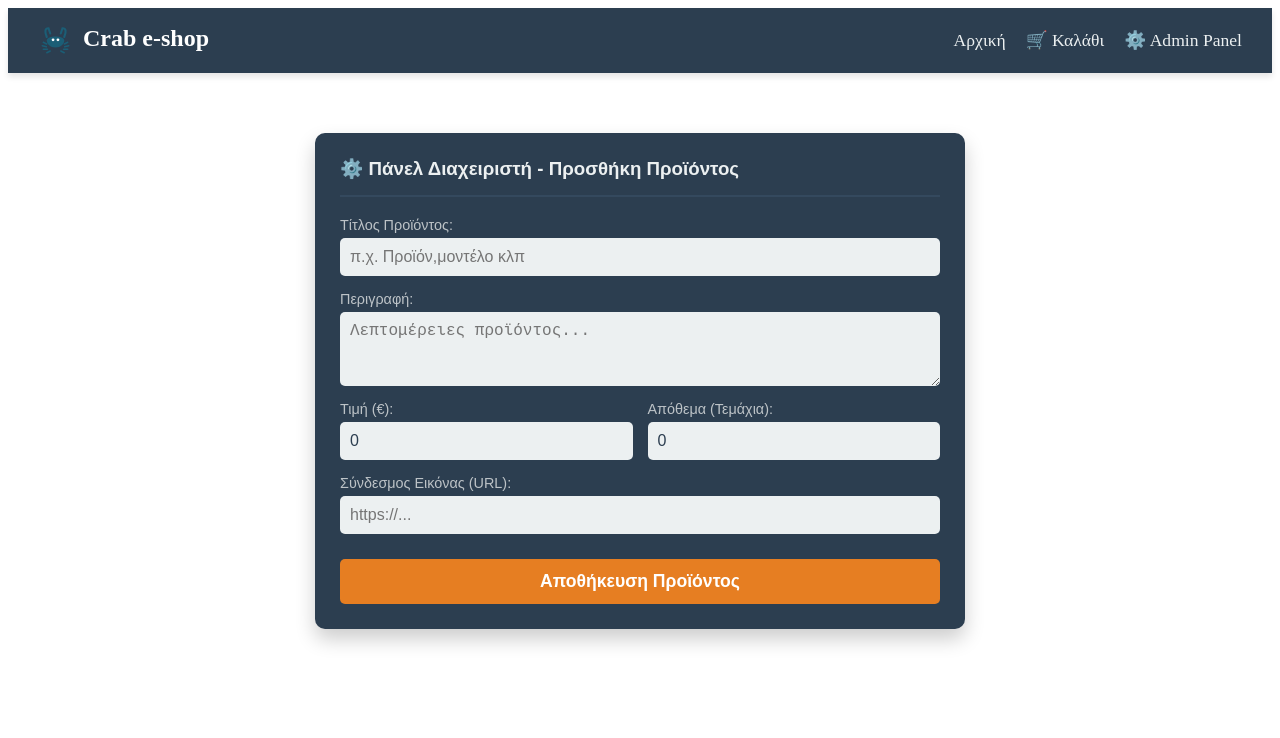
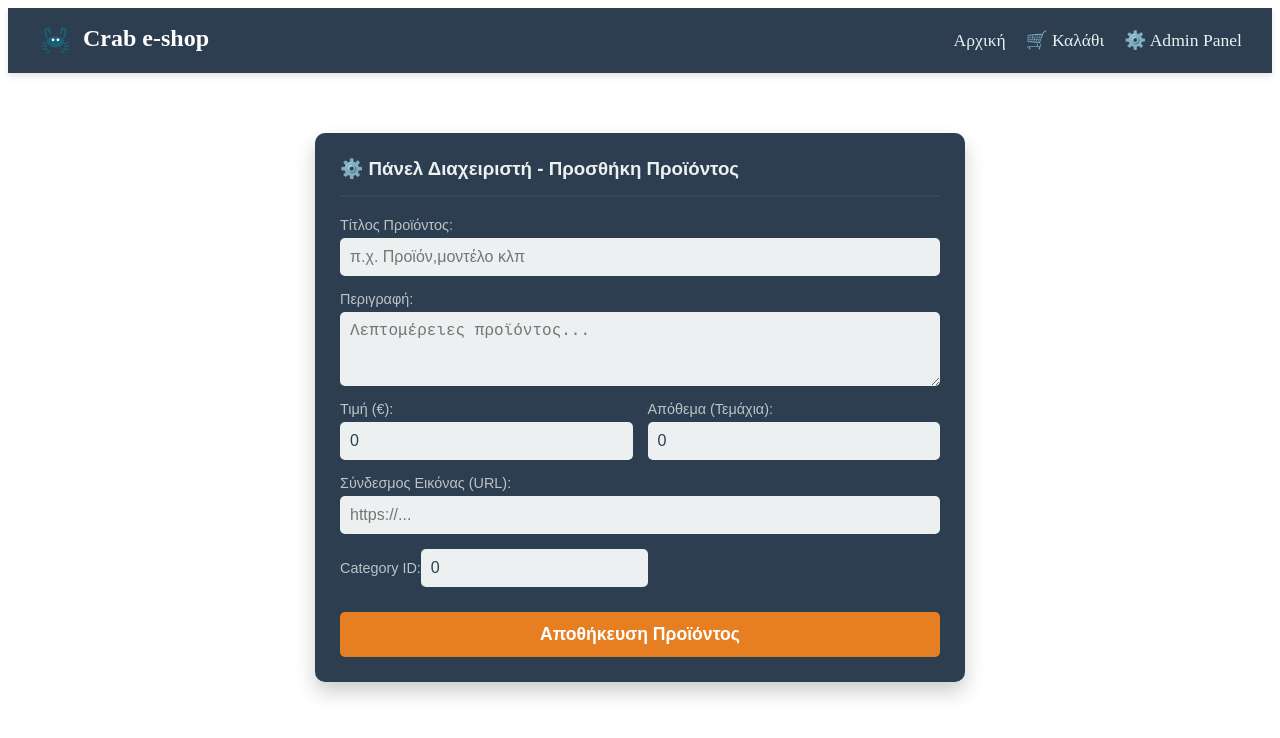
Before and after one commit to aristeridis/thesis-personalized-shop-ui, an Angular app: page /admin in a window 1280 px wide. Shown: the top 738 px of the page. Built offline with nearby package versions, Linux system fonts and the light colour scheme.

Commit message:
final commit

```diff
--- a/src/app/components/admin-product-form/admin-product-form.html
+++ b/src/app/components/admin-product-form/admin-product-form.html
@@ -4,35 +4,48 @@
   </div>
 
   <form (ngSubmit)="onSubmit()" class="admin-form">
-
     <div class="form-group">
       <label>Τίτλος Προϊόντος:</label>
-      <input type="text" name="title" [(ngModel)]="newProduct.title" required placeholder="π.χ. Προϊόν,μοντέλο κλπ">
+      <input
+        type="text"
+        name="title"
+        [(ngModel)]="newProduct.title"
+        required
+        placeholder="π.χ. Προϊόν,μοντέλο κλπ"
+      />
     </div>
 
     <div class="form-group">
       <label>Περιγραφή:</label>
-      <textarea name="description" [(ngModel)]="newProduct.description" rows="3" placeholder="Λεπτομέρειες προϊόντος..."></textarea>
+      <textarea
+        name="description"
+        [(ngModel)]="newProduct.description"
+        rows="3"
+        placeholder="Λεπτομέρειες προϊόντος..."
+      ></textarea>
     </div>
 
     <div class="form-row">
       <div class="form-group half">
         <label>Τιμή (€):</label>
-        <input type="number" name="price" [(ngModel)]="newProduct.price" required min="0.1">
+        <input type="number" name="price" [(ngModel)]="newProduct.price" required min="0.1" />
       </div>
 
       <div class="form-group half">
         <label>Απόθεμα (Τεμάχια):</label>
-        <input type="number" name="stock" [(ngModel)]="newProduct.stockQuantity" required min="0">
+        <input type="number" name="stock" [(ngModel)]="newProduct.stockQuantity" required min="0" />
       </div>
     </div>
 
     <div class="form-group">
       <label>Σύνδεσμος Εικόνας (URL):</label>
-      <input type="text" name="image" [(ngModel)]="newProduct.imageUrl" placeholder="https://...">
+      <input type="text" name="image" [(ngModel)]="newProduct.imageUrl" placeholder="https://..." />
+    </div>
+    <div>
+      <label>Category ID:</label>
+      <input [(ngModel)]="newProduct.categoryId" type="number" name="categoryId" required />
     </div>
 
     <button type="submit" class="submit-btn">Αποθήκευση Προϊόντος</button>
-
   </form>
 </div>
--- a/src/app/components/admin-product-form/admin-product-form.ts
+++ b/src/app/components/admin-product-form/admin-product-form.ts
@@ -18,7 +18,8 @@ export class AdminProductFormComponent {
     description: '',
     price: 0,
     stockQuantity: 0,
-    imageUrl: ''
+    imageUrl: '',
+    categoryId:0
   };
 
   onSubmit() {
@@ -30,7 +31,7 @@ export class AdminProductFormComponent {
     this.productService.addProduct(this.newProduct).subscribe({
       next: (savedProduct) => {
         alert('Τέλεια! Το προϊόν καταχωρήθηκε στη Βάση!');
-        this.newProduct = { title: '', description: '', price: 0, stockQuantity: 0, imageUrl: '' };
+        this.newProduct = { title: '', description: '', price: 0, stockQuantity: 0, imageUrl: '', categoryId: 0};
       },
       error: (error) => {
         console.error('Σφάλμα αποθήκευσης:', error);
--- a/src/app/models/product.ts
+++ b/src/app/models/product.ts
@@ -5,4 +5,5 @@ export interface Product {
     price: number;
     stockQuantity: number;
     imageUrl: string;
+    categoryId: number;
 }
```
